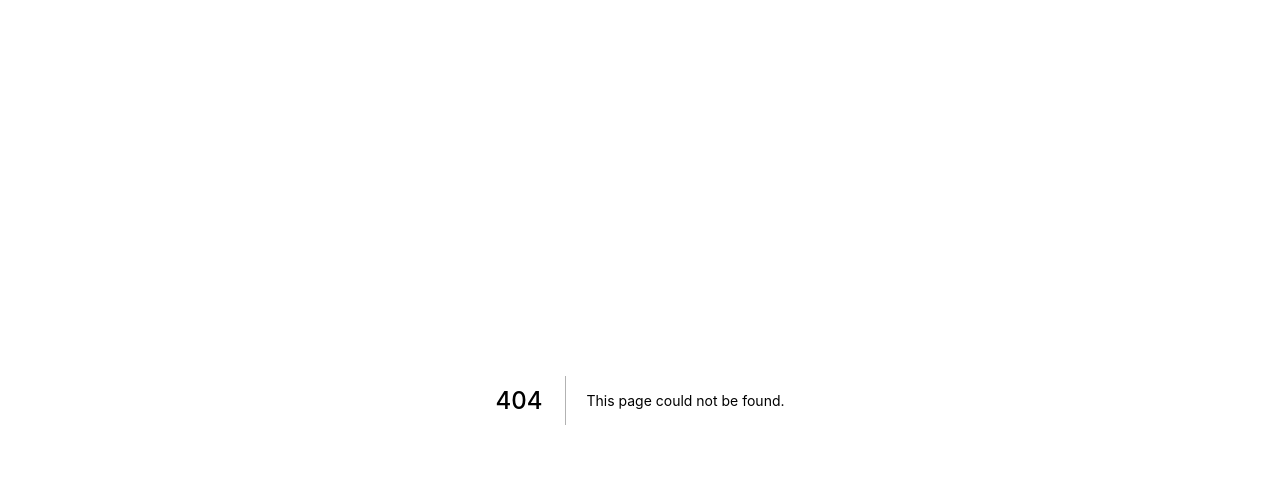
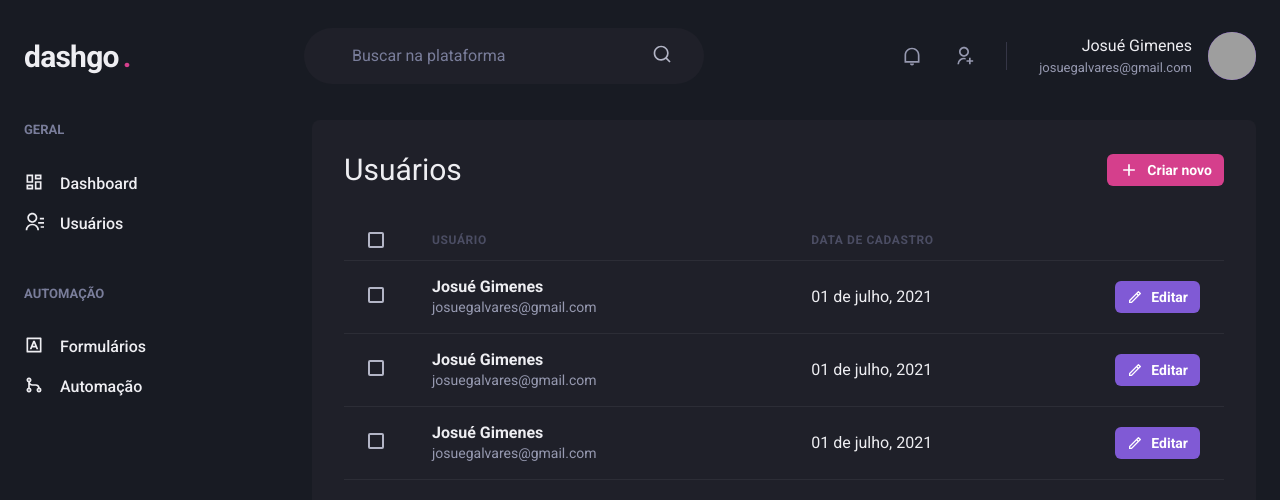
Before and after one commit to josuegimenes/ignite-building-interfaces-of-the-future-dashgo, a Next.js app: page /users in a window 1280 px wide. Before the commit this address had no page. Shown: the top 500 px of the page. Built offline with nearby package versions, Linux system fonts and the light colour scheme; grey boxes are pictures that could not be loaded.

Commit message:
Page: User list

```diff
--- /dev/null
+++ b/src/pages/users/index.tsx
@@ -0,0 +1,96 @@
+import { Box, Button, Flex, Heading, Icon, Table, Tr, Th, Td, Thead, Tbody, Checkbox, Text } from '@chakra-ui/react';
+import { RiAddLine, RiPencilLine } from 'react-icons/ri';
+
+import { Header } from '../../components/Header';
+import { Sidebar } from '../../components/Sidebar';
+
+export default function UserList() {
+  return (
+    <Box>
+      <Header />
+
+      <Flex w="100%" my="6" maxWidth={1480} mx="auto" px="6">
+        <Sidebar />
+
+        <Box flex="1" borderRadius={8} bg="gray.800" p="8">
+          <Flex mb="8" justify="space-between" align="center">
+            <Heading size="lg" fontWeight="normal">Usuários</Heading>
+
+            <Button as="a" size="sm" fontSize="sm" colorScheme="pink" leftIcon={<Icon as={RiAddLine} fontSize="20" />}>
+              Criar novo
+            </Button>
+
+          </Flex>
+
+          <Table colorScheme="whiteAlpha">
+            <Thead>
+              <Tr>
+                <Th px="6" color="gray.300" width="8">
+                  <Checkbox colorScheme="pink" />
+                </Th>
+                <Th>Usuário</Th>
+                <Th>Data de Cadastro</Th>
+                <Th width="8"></Th>
+              </Tr>
+            </Thead>
+            <Tbody>
+              <Tr>
+                <Td px="6">
+                  <Checkbox colorScheme="pink" />
+                </Td>
+                <Td>
+                  <Box>
+                    <Text fontWeight="bold">Josué Gimenes</Text>
+                    <Text fontSize="sm" color="gray.300">josuegalvares@gmail.com</Text>
+                  </Box>
+                </Td>
+                <Td>01 de julho, 2021</Td>
+                <Td>
+                  <Button as="a" size="sm" fontSize="sm" colorScheme="purple" leftIcon={<Icon as={RiPencilLine} fontSize="16" />}>
+                    Editar
+                  </Button>
+                </Td>
+              </Tr>
+              <Tr>
+                <Td px="6">
+                  <Checkbox colorScheme="pink" />
+                </Td>
+                <Td>
+                  <Box>
+                    <Text fontWeight="bold">Josué Gimenes</Text>
+                    <Text fontSize="sm" color="gray.300">josuegalvares@gmail.com</Text>
+                  </Box>
+                </Td>
+                <Td>01 de julho, 2021</Td>
+                <Td>
+                  <Button as="a" size="sm" fontSize="sm" colorScheme="purple" leftIcon={<Icon as={RiPencilLine} fontSize="16" />}>
+                    Editar
+                  </Button>
+                </Td>
+              </Tr>
+              <Tr>
+                <Td px="6">
+                  <Checkbox colorScheme="pink" />
+                </Td>
+                <Td>
+                  <Box>
+                    <Text fontWeight="bold">Josué Gimenes</Text>
+                    <Text fontSize="sm" color="gray.300">josuegalvares@gmail.com</Text>
+                  </Box>
+                </Td>
+                <Td>01 de julho, 2021</Td>
+                <Td>
+                  <Button as="a" size="sm" fontSize="sm" colorScheme="purple" leftIcon={<Icon as={RiPencilLine} fontSize="16" />}>
+                    Editar
+                  </Button>
+                </Td>
+              </Tr>
+            </Tbody>
+          </Table>
+
+        </Box>
+        <Flex />
+      </Flex>
+    </Box>
+  );
+}
```
